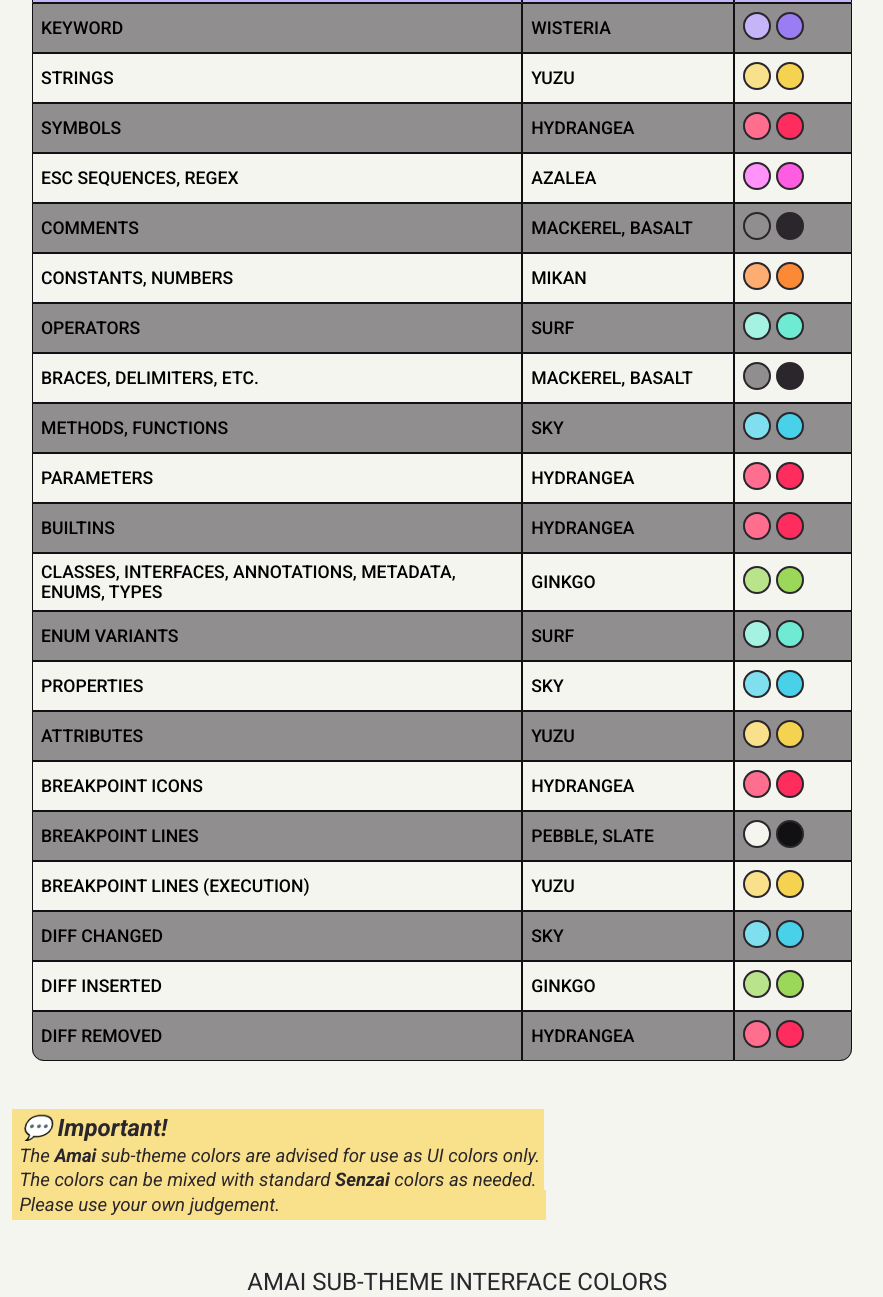
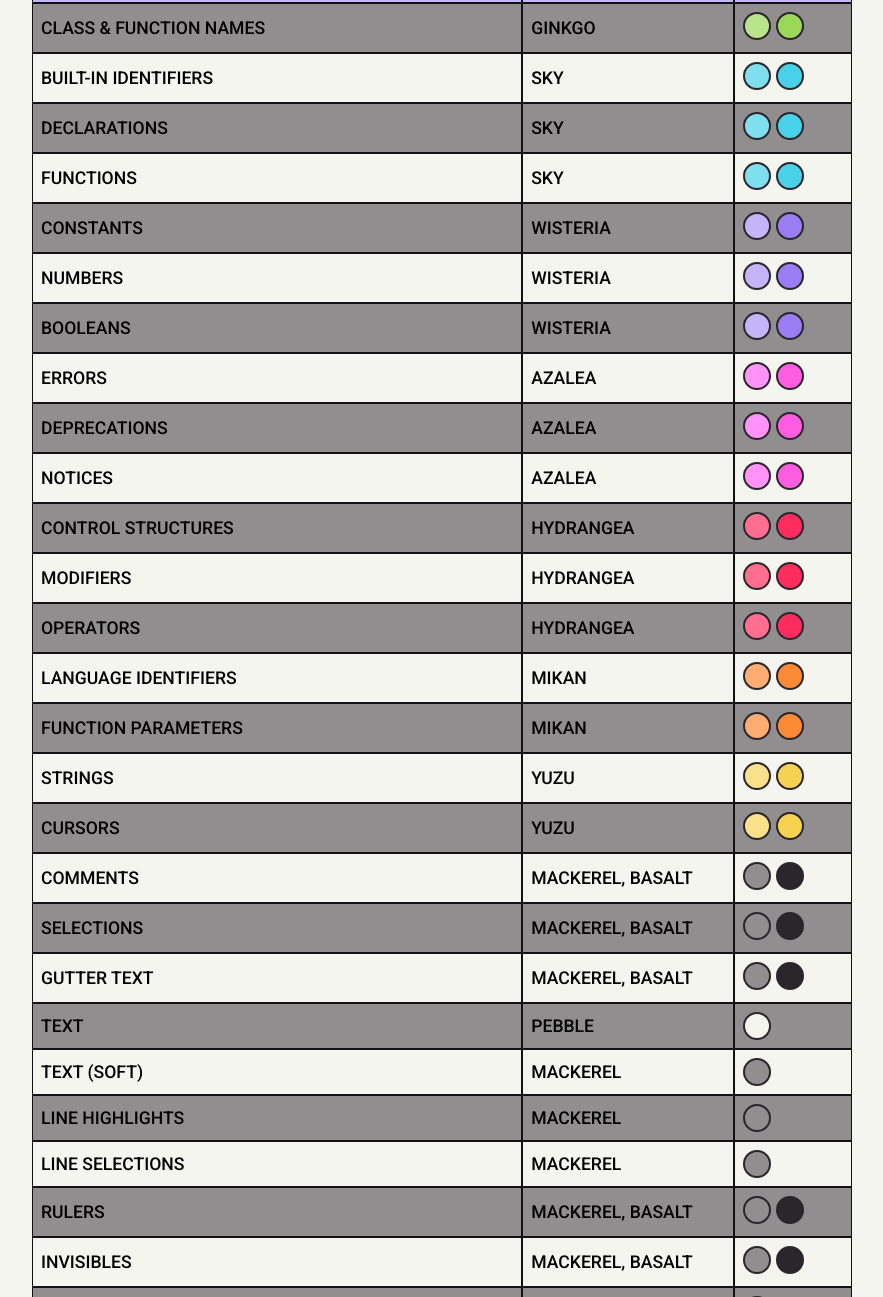
Before and after one commit to lottehime/senzai-theme, a plain HTML site: page styleguide.html in a window 1280 px wide. Shown: the part 1724-3021 px from the top of the page, without its empty margins (198-1081 px from the left). Drawn offline with Linux system fonts and the light colour scheme.

Commit message:
(feat) Add sublime port, update spec

```diff
--- a/styleguide.html
+++ b/styleguide.html
@@ -332,7 +332,63 @@
   			  <th style="width: 75px;">Colors</th>
   			</tr>
   			<tr>
-  			  <td>Keyword</td>
+  			  <td>Class & Function Names</td>
+  			  <td>Ginkgo</td>
+  			  <td>
+  			  	<span 	class="dot"
+  			  			onclick="copyColor(this)"
+  			  			style="background-color: var(--ginkgo-light); cursor: help;">
+  			  	</span>
+  			  	<span 	class="dot"
+  			  			onclick="copyColor(this)"
+  			  			style="background-color: var(--ginkgo-dark); cursor: help;">
+  			  	</span>
+  			  </td>
+  			</tr>
+  			<tr>
+  			  <td>Built-in Identifiers</td>
+  			  <td>Sky</td>
+  			  <td>
+  			  	<span 	class="dot"
+  			  			onclick="copyColor(this)"
+  			  			style="background-color: var(--sky-light); cursor: help;">
+  			  	</span>
+  			  	<span 	class="dot"
+  			  			onclick="copyColor(this)"
+  			  			style="background-color: var(--sky-dark); cursor: help;">
+  			  	</span>
+  			  </td>
+  			</tr>
+  			<tr>
+  			  <td>Declarations</td>
+  			  <td>Sky</td>
+  			  <td>
+  			  	<span 	class="dot"
+  			  			onclick="copyColor(this)"
+  			  			style="background-color: var(--sky-light); cursor: help;">
+  			  	</span>
+  			  	<span 	class="dot"
+  			  			onclick="copyColor(this)"
+  			  			style="background-color: var(--sky-dark); cursor: help;">
+  			  	</span>
+  			  </td>
+  			</tr>
+  			<tr>
+  			  <td>Functions</td>
+  			  <td>Sky</td>
+  			  <td>
+  			  	<span 	class="dot"
+  			  			onclick="copyColor(this)"
+  			  			style="background-color: var(--sky-light); cursor: help;">
+  			  	</span>
+  			  	<span 	class="dot"
+  			  			onclick="copyColor(this)"
+  			  			style="background-color: var(--sky-dark); cursor: help;">
+  			  	</span>
+  			  </td>
+  			</tr>
+  			<tr>
+  			  <td>Constants</td>
   			  <td>Wisteria</td>
   			  <td>
   			  	<span 	class="dot"
@@ -342,6 +398,146 @@
   			  	<span 	class="dot"
   			  			onclick="copyColor(this)"
   			  			style="background-color: var(--wisteria-dark); cursor: help;">
+  			  	</span>
+  			  </td>
+  			</tr>
+  			<tr>
+  			  <td>Numbers</td>
+  			  <td>Wisteria</td>
+  			  <td>
+  			  	<span 	class="dot"
+  			  			onclick="copyColor(this)"
+  			  			style="background-color: var(--wisteria-light); cursor: help;">
+  			  	</span>
+  			  	<span 	class="dot"
+  			  			onclick="copyColor(this)"
+  			  			style="background-color: var(--wisteria-dark); cursor: help;">
+  			  	</span>
+  			  </td>
+  			</tr>
+  			<tr>
+  			  <td>Booleans</td>
+  			  <td>Wisteria</td>
+  			  <td>
+  			  	<span 	class="dot"
+  			  			onclick="copyColor(this)"
+  			  			style="background-color: var(--wisteria-light); cursor: help;">
+  			  	</span>
+  			  	<span 	class="dot"
+  			  			onclick="copyColor(this)"
+  			  			style="background-color: var(--wisteria-dark); cursor: help;">
+  			  	</span>
+  			  </td>
+  			</tr>
+  			<tr>
+  			  <td>Errors</td>
+  			  <td>Azalea</td>
+  			  <td>
+  			  	<span 	class="dot"
+  			  			onclick="copyColor(this)"
+  			  			style="background-color: var(--azalea-light); cursor: help;">
+  			  	</span>
+  			  	<span 	class="dot"
+  			  			onclick="copyColor(this)"
+  			  			style="background-color: var(--azalea-dark); cursor: help;">
+  			  	</span>
+  			  </td>
+  			</tr>
+  			<tr>
+  			  <td>Deprecations</td>
+  			  <td>Azalea</td>
+  			  <td>
+  			  	<span 	class="dot"
+  			  			onclick="copyColor(this)"
+  			  			style="background-color: var(--azalea-light); cursor: help;">
+  			  	</span>
+  			  	<span 	class="dot"
+  			  			onclick="copyColor(this)"
+  			  			style="background-color: var(--azalea-dark); cursor: help;">
+  			  	</span>
+  			  </td>
+  			</tr>
+  			<tr>
+  			  <td>Notices</td>
+  			  <td>Azalea</td>
+  			  <td>
+  			  	<span 	class="dot"
+  			  			onclick="copyColor(this)"
+  			  			style="background-color: var(--azalea-light); cursor: help;">
+  			  	</span>
+  			  	<span 	class="dot"
+  			  			onclick="copyColor(this)"
+  			  			style="background-color: var(--azalea-dark); cursor: help;">
+  			  	</span>
+  			  </td>
+  			</tr>
+  			<tr>
+  			  <td>Control Structures</td>
+  			  <td>Hydrangea</td>
+  			  <td>
+  			  	<span 	class="dot"
+  			  			onclick="copyColor(this)"
+  			  			style="background-color: var(--hydrangea-light); cursor: help;">
+  			  	</span>
+  			  	<span 	class="dot"
+  			  			onclick="copyColor(this)"
+  			  			style="background-color: var(--hydrangea-dark); cursor: help;">
+  			  	</span>
+  			  </td>
+  			</tr>
+  			<tr>
+  			  <td>Modifiers</td>
+  			  <td>Hydrangea</td>
+  			  <td>
+  			  	<span 	class="dot"
+  			  			onclick="copyColor(this)"
+  			  			style="background-color: var(--hydrangea-light); cursor: help;">
+  			  	</span>
+  			  	<span 	class="dot"
+  			  			onclick="copyColor(this)"
+  			  			style="background-color: var(--hydrangea-dark); cursor: help;">
+  			  	</span>
+  			  </td>
+  			</tr>
+  			<tr>
+  			  <td>Operators</td>
+  			  <td>Hydrangea</td>
+  			  <td>
+  			  	<span 	class="dot"
+  			  			onclick="copyColor(this)"
+  			  			style="background-color: var(--hydrangea-light); cursor: help;">
+  			  	</span>
+  			  	<span 	class="dot"
+  			  			onclick="copyColor(this)"
+  			  			style="background-color: var(--hydrangea-dark); cursor: help;">
+  			  	</span>
+  			  </td>
+  			</tr>
+  			<tr>
+  			  <td>Language Identifiers</td>
+  			  <td>Mikan</td>
+  			  <td>
+  			  	<span 	class="dot"
+  			  			onclick="copyColor(this)"
+  			  			style="background-color: var(--mikan-light); cursor: help;">
+  			  	</span>
+  			  	<span 	class="dot"
+  			  			onclick="copyColor(this)"
+  			  			style="background-color: var(--mikan-dark); cursor: help;">
+  			  	</span>
+  			  </td>
+  			</tr>
+  			<tr>
+  			  <td>Function Parameters</td>
+  			  <td>Mikan</td>
+  			  <td>
+  			  	<span 	class="dot"
+  			  			onclick="copyColor(this)"
+  			  			style="background-color: var(--mikan-light); cursor: help;">
+  			  	</span>
+  			  	<span 	class="dot"
+  			  			onclick="copyColor(this)"
+  			  			style="background-color: var(--mikan-dark); cursor: help;">
   			  	</span>
   			  </td>
   			</tr>
@@ -360,30 +556,16 @@
   			  </td>
   			</tr>
   			<tr>
-  			  <td>Symbols</td>
-  			  <td>Hydrangea</td>
+  			  <td>Cursors</td>
+  			  <td>Yuzu</td>
   			  <td>
   			  	<span 	class="dot"
   			  			onclick="copyColor(this)"
-  			  			style="background-color: var(--hydrangea-light); cursor: help;">
+  			  			style="background-color: var(--yuzu-light); cursor: help;">
   			  	</span>
   			  	<span 	class="dot"
   			  			onclick="copyColor(this)"
-  			  			style="background-color: var(--hydrangea-dark); cursor: help;">
-  			  	</span>
-  			  </td>
-  			</tr>
-  			<tr>
-  			  <td>Esc Sequences, Regex</td>
-  			  <td>Azalea</td>
-  			  <td>
-  			  	<span 	class="dot"
-  			  			onclick="copyColor(this)"
-  			  			style="background-color: var(--azalea-light); cursor: help;">
-  			  	</span>
-  			  	<span 	class="dot"
-  			  			onclick="copyColor(this)"
-  			  			style="background-color: var(--azalea-dark); cursor: help;">
+  			  			style="background-color: var(--yuzu-dark); cursor: help;">
   			  	</span>
   			  </td>
   			</tr>
@@ -402,35 +584,7 @@
   			  </td>
   			</tr>
   			<tr>
-  			  <td>Constants, Numbers</td>
-  			  <td>Mikan</td>
-  			  <td>
-  			  	<span 	class="dot"
-  			  			onclick="copyColor(this)"
-  			  			style="background-color: var(--mikan-light); cursor: help;">
-  			  	</span>
-  			  	<span 	class="dot"
-  			  			onclick="copyColor(this)"
-  			  			style="background-color: var(--mikan-dark); cursor: help;">
-  			  	</span>
-  			  </td>
-  			</tr>
-  			<tr>
-  			  <td>Operators</td>
-  			  <td>Surf</td>
-  			  <td>
-  			  	<span 	class="dot"
-  			  			onclick="copyColor(this)"
-  			  			style="background-color: var(--surf-light); cursor: help;">
-  			  	</span>
-  			  	<span 	class="dot"
-  			  			onclick="copyColor(this)"
-  			  			style="background-color: var(--surf-dark); cursor: help;">
-  			  	</span>
-  			  </td>
-  			</tr>
-  			<tr>
-  			  <td>Braces, Delimiters, etc.</td>
+  			  <td>Selections</td>
   			  <td>Mackerel, Basalt</td>
   			  <td>
   			  	<span 	class="dot"
@@ -444,124 +598,124 @@
   			  </td>
   			</tr>
   			<tr>
-  			  <td>Methods, Functions</td>
-  			  <td>Sky</td>
+  			  <td>Gutter Text</td>
+  			  <td>Mackerel, Basalt</td>
   			  <td>
   			  	<span 	class="dot"
   			  			onclick="copyColor(this)"
-  			  			style="background-color: var(--sky-light); cursor: help;">
+  			  			style="background-color: var(--mackerel); cursor: help;">
   			  	</span>
   			  	<span 	class="dot"
   			  			onclick="copyColor(this)"
-  			  			style="background-color: var(--sky-dark); cursor: help;">
+  			  			style="background-color: var(--basalt); cursor: help;">
   			  	</span>
   			  </td>
   			</tr>
   			<tr>
-  			  <td>Parameters</td>
-  			  <td>Hydrangea</td>
+  			  <td>Text</td>
+  			  <td>Pebble</td>
   			  <td>
   			  	<span 	class="dot"
   			  			onclick="copyColor(this)"
-  			  			style="background-color: var(--hydrangea-light); cursor: help;">
-  			  	</span>
-  			  	<span 	class="dot"
-  			  			onclick="copyColor(this)"
-  			  			style="background-color: var(--hydrangea-dark); cursor: help;">
+  			  			style="background-color: var(--pebble); cursor: help;">
   			  	</span>
   			  </td>
   			</tr>
   			<tr>
-  			  <td>Builtins</td>
-  			  <td>Hydrangea</td>
+  			  <td>Text (Soft)</td>
+  			  <td>Mackerel</td>
   			  <td>
   			  	<span 	class="dot"
   			  			onclick="copyColor(this)"
-  			  			style="background-color: var(--hydrangea-light); cursor: help;">
-  			  	</span>
-  			  	<span 	class="dot"
-  			  			onclick="copyColor(this)"
-  			  			style="background-color: var(--hydrangea-dark); cursor: help;">
+  			  			style="background-color: var(--mackerel); cursor: help;">
   			  	</span>
   			  </td>
   			</tr>
   			<tr>
-  			  <td>Classes, Interfaces, Annotations, Metadata, Enums, Types</td>
-  			  <td>Ginkgo</td>
+  			  <td>Line Highlights</td>
+  			  <td>Mackerel</td>
   			  <td>
   			  	<span 	class="dot"
   			  			onclick="copyColor(this)"
-  			  			style="background-color: var(--ginkgo-light); cursor: help;">
-  			  	</span>
-  			  	<span 	class="dot"
-  			  			onclick="copyColor(this)"
-  			  			style="background-color: var(--ginkgo-dark); cursor: help;">
+  			  			style="background-color: var(--mackerel); cursor: help;">
   			  	</span>
   			  </td>
   			</tr>
   			<tr>
-  			  <td>Enum Variants</td>
-  			  <td>Surf</td>
+  			  <td>Line Selections</td>
+  			  <td>Mackerel</td>
   			  <td>
   			  	<span 	class="dot"
   			  			onclick="copyColor(this)"
-  			  			style="background-color: var(--surf-light); cursor: help;">
-  			  	</span>
-  			  	<span 	class="dot"
-  			  			onclick="copyColor(this)"
-  			  			style="background-color: var(--surf-dark); cursor: help;">
+  			  			style="background-color: var(--mackerel); cursor: help;">
   			  	</span>
   			  </td>
   			</tr>
   			<tr>
-  			  <td>Properties</td>
-  			  <td>Sky</td>
+  			  <td>Rulers</td>
+  			  <td>Mackerel, Basalt</td>
   			  <td>
   			  	<span 	class="dot"
   			  			onclick="copyColor(this)"
-  			  			style="background-color: var(--sky-light); cursor: help;">
+  			  			style="background-color: var(--mackerel); cursor: help;">
   			  	</span>
   			  	<span 	class="dot"
   			  			onclick="copyColor(this)"
-  			  			style="background-color: var(--sky-dark); cursor: help;">
+  			  			style="background-color: var(--basalt); cursor: help;">
   			  	</span>
   			  </td>
   			</tr>
   			<tr>
-  			  <td>Attributes</td>
-  			  <td>Yuzu</td>
+  			  <td>Invisibles</td>
+  			  <td>Mackerel, Basalt</td>
   			  <td>
   			  	<span 	class="dot"
   			  			onclick="copyColor(this)"
-  			  			style="background-color: var(--yuzu-light); cursor: help;">
+  			  			style="background-color: var(--mackerel); cursor: help;">
   			  	</span>
   			  	<span 	class="dot"
   			  			onclick="copyColor(this)"
-  			  			style="background-color: var(--yuzu-dark); cursor: help;">
+  			  			style="background-color: var(--basalt); cursor: help;">
   			  	</span>
   			  </td>
   			</tr>
   			<tr>
-  			  <td>Breakpoint Icons</td>
-  			  <td>Hydrangea</td>
+  			  <td>Indent Guides</td>
+  			  <td>Mackerel</td>
   			  <td>
   			  	<span 	class="dot"
   			  			onclick="copyColor(this)"
-  			  			style="background-color: var(--hydrangea-light); cursor: help;">
-  			  	</span>
-  			  	<span 	class="dot"
-  			  			onclick="copyColor(this)"
-  			  			style="background-color: var(--hydrangea-dark); cursor: help;">
+  			  			style="background-color: var(--mackerel); cursor: help;">
   			  	</span>
   			  </td>
   			</tr>
   			<tr>
-  			  <td>Breakpoint Lines</td>
-  			  <td>Pebble, Slate</td>
+  			  <td>Carets</td>
+  			  <td>Pebble</td>
   			  <td>
   			  	<span 	class="dot"
   			  			onclick="copyColor(this)"
   			  			style="background-color: var(--pebble); cursor: help;">
+  			  	</span>
+  			  </td>
+  			</tr>
+  			<tr>
+  			  <td>Gutter Foreground Highlights</td>
+  			  <td>Pebble</td>
+  			  <td>
+  			  	<span 	class="dot"
+  			  			onclick="copyColor(this)"
+  			  			style="background-color: var(--pebble); cursor: help;">
+  			  	</span>
+  			  </td>
+  			</tr>
+  			<tr>
+  			  <td>Background</td>
+  			  <td>Basalt, Slate</td>
+  			  <td>
+  			  	<span 	class="dot"
+  			  			onclick="copyColor(this)"
+  			  			style="background-color: var(--basalt); cursor: help;">
   			  	</span>
   			  	<span 	class="dot"
   			  			onclick="copyColor(this)"
@@ -569,62 +723,12 @@
   			  	</span>
   			  </td>
   			</tr>
-  			<tr>
-  			  <td>Breakpoint Lines (Execution)</td>
-  			  <td>Yuzu</td>
-  			  <td>
-  			  	<span 	class="dot"
-  			  			onclick="copyColor(this)"
-  			  			style="background-color: var(--yuzu-light); cursor: help;">
-  			  	</span>
-  			  	<span 	class="dot"
-  			  			onclick="copyColor(this)"
-  			  			style="background-color: var(--yuzu-dark); cursor: help;">
-  			  	</span>
-  			  </td>
-  			</tr>
-  			<tr>
-  			  <td>Diff Changed</td>
-  			  <td>Sky</td>
-  			  <td>
-  			  	<span 	class="dot"
-  			  			onclick="copyColor(this)"
-  			  			style="background-color: var(--sky-light); cursor: help;">
-  			  	</span>
-  			  	<span 	class="dot"
-  			  			onclick="copyColor(this)"
-  			  			style="background-color: var(--sky-dark); cursor: help;">
-  			  	</span>
-  			  </td>
-  			</tr>
-  			<tr>
-  			  <td>Diff Inserted</td>
-  			  <td>Ginkgo</td>
-  			  <td>
-  			  	<span 	class="dot"
-  			  			onclick="copyColor(this)"
-  			  			style="background-color: var(--ginkgo-light); cursor: help;">
-  			  	</span>
-  			  	<span 	class="dot"
-  			  			onclick="copyColor(this)"
-  			  			style="background-color: var(--ginkgo-dark); cursor: help;">
-  			  	</span>
-  			  </td>
-  			</tr>
-  			<tr>
-  			  <td>Diff Removed</td>
-  			  <td>Hydrangea</td>
-  			  <td>
-  			  	<span 	class="dot"
-  			  			onclick="copyColor(this)"
-  			  			style="background-color: var(--hydrangea-light); cursor: help;">
-  			  	</span>
-  			  	<span 	class="dot"
-  			  			onclick="copyColor(this)"
-  			  			style="background-color: var(--hydrangea-dark); cursor: help;">
-  			  	</span>
-  			  </td>
-  			</tr>
+
+
+
+
+
+
 		</table>
 		</div>
 
```
Also changed, not shown: index.html (+18 -3 lines), 4 other files.
